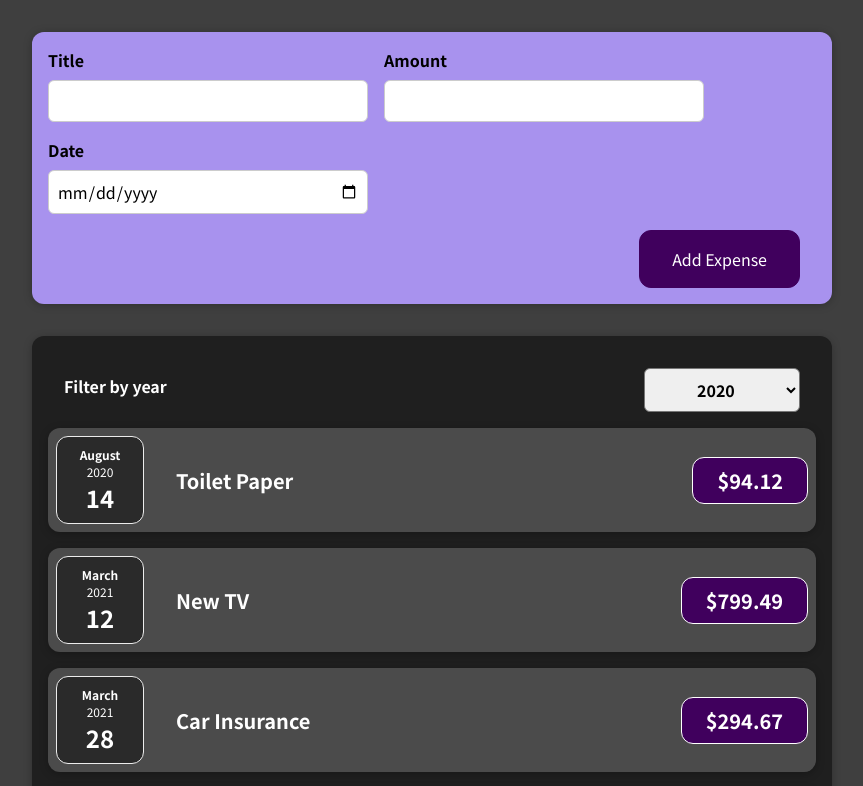
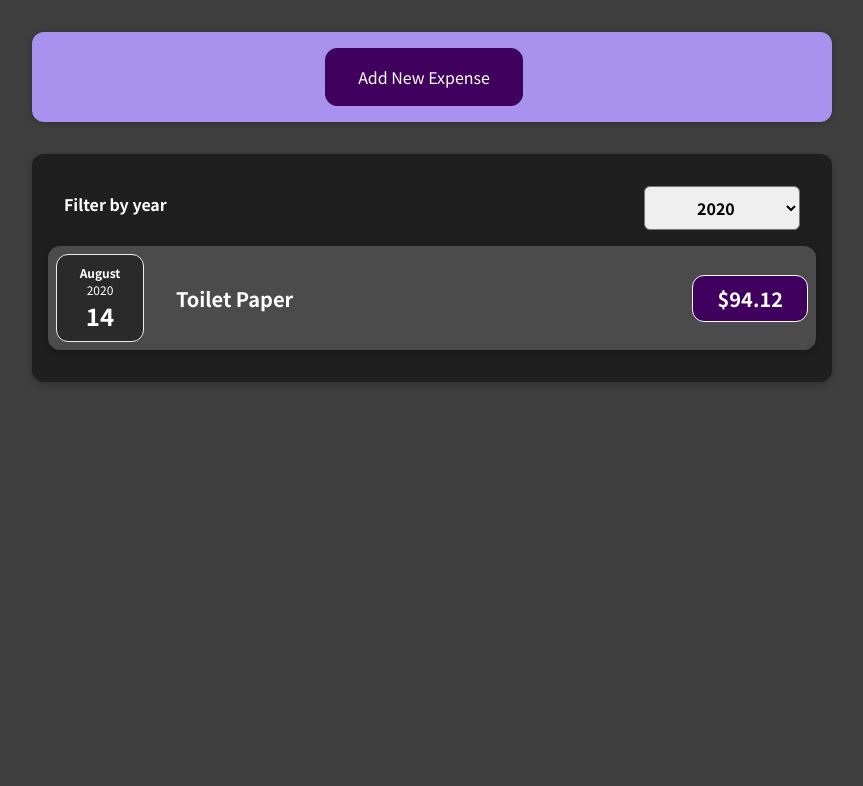
Before and after one commit to Avinash-Sahani/LearnReact, a React (Create React App) app in the folder Section 3 (React Basics)/react-basics/: page / in a window 1280 px wide. Shown: the top 786 px of the page, without its empty margins (208-1071 px from the left). Built offline with nearby package versions, Linux system fonts and the light colour scheme.

Commit message:
♻️(ExpenseList.js) : Added Expense List class and Add logic to show add new expense form

```diff
--- a/Section 3 (React Basics)/react-basics/src/components/Expenses/ExpenseFilter.js
+++ b/Section 3 (React Basics)/react-basics/src/components/Expenses/ExpenseFilter.js
@@ -3,6 +3,8 @@ import React from 'react';
 import './ExpenseFilter.css';
 
 const ExpensesFilter = (props) => {
+
+
 
     const dateDropDrownHandler = (event) =>{
 
--- /dev/null
+++ b/Section 3 (React Basics)/react-basics/src/components/Expenses/ExpenseList.css
@@ -0,0 +1,9 @@
+.expenses-list {
+    list-style: none;
+    padding: 0;
+}
+
+.expenses-list__fallback {
+    color: white;
+    text-align: center;
+}
--- /dev/null
+++ b/Section 3 (React Basics)/react-basics/src/components/Expenses/ExpenseList.js
@@ -0,0 +1,20 @@
+import React from "react";
+import ExpenseItem from './ExpenseItem';
+import "./ExpenseList.css";
+const ExpenseList = (props) => {
+    if (props.items.length == 0)
+        return <h2 className="expenses-list__fallback">No expenses found!</h2>
+
+     return  (props.items.map((expenseData) => (
+        <ul className="expenses-list">
+            <ExpenseItem
+                key={expenseData.id}
+                title={expenseData.title}
+                date={expenseData.date}
+                amount={expenseData.amount}/>
+        </ul>
+     )));
+
+
+}
+export default ExpenseList;
--- a/Section 3 (React Basics)/react-basics/src/components/Expenses/Expenses.js
+++ b/Section 3 (React Basics)/react-basics/src/components/Expenses/Expenses.js
@@ -3,28 +3,24 @@ import ExpenseItem from "./ExpenseItem";
 import Card from "../UI/Card";
 import React, {useState} from "react";
 import ExpenseFilter from "./ExpenseFilter";
-
+import ExpenseList from "./ExpenseList";
 
 function Expenses(props) {
 
+    let expenseContent = <p> No Expense Found </p>
     const [selectedYear, setSelectedYear] = useState("2020")
     const filterHandler = (newSelectedYear) => {
 
         setSelectedYear(newSelectedYear);
     }
 
-    const expenses = props.items;
+    const filteredExpense = props.items.filter(expense => expense.date.getFullYear() == selectedYear);
+
     return (
         <Card className="expenses">
             <ExpenseFilter selected={selectedYear} OnChangeFilter={filterHandler}></ExpenseFilter>
-            {props.items.map((expenseData) =>(
 
-                <ExpenseItem
-                    key = {expenseData.id}
-                    title={expenseData.title}
-                    date={expenseData.date}
-                    amount={expenseData.amount}/>))
-            }
+            <ExpenseList items = {filteredExpense}></ExpenseList>
 
         </Card>
 
--- a/Section 3 (React Basics)/react-basics/src/components/NewExpense/ExpenseForm.js
+++ b/Section 3 (React Basics)/react-basics/src/components/NewExpense/ExpenseForm.js
@@ -25,6 +25,9 @@ const ExpenseForm = (props) => {
 
     }
 
+    const cancelButtonEventHandler =() =>{
+        props.OnCancel();
+    }
     const changeTitleHandler = (event) => {
         setTitle(event.target.value)
         console.log(enteredTitle)
@@ -57,6 +60,8 @@ const ExpenseForm = (props) => {
             </div>
             <div className="new-expense__actions">
                 <button type="submit">Add Expense</button>
+                <button onClick={cancelButtonEventHandler} >Cancel</button>
+
             </div>
         </form>
     )
--- a/Section 3 (React Basics)/react-basics/src/components/NewExpense/NewExpense.js
+++ b/Section 3 (React Basics)/react-basics/src/components/NewExpense/NewExpense.js
@@ -1,8 +1,9 @@
 import "../NewExpense/NewExpense.css";
 import  ExpenseForm from "./ExpenseForm";
-import React  from "react";
+import React,{useState}  from "react";
 const NewExpense = (props) =>{
 
+    const [IsEditing,setIsEditing] = useState(false)
     const addExpenesHander = (newexpense) =>{
 
         let expense = {
@@ -12,10 +13,18 @@ const NewExpense = (props) =>{
         props.OnAddExpense(expense)
         console.log(expense)
 
+    }
+    const startEditingHandler = () =>{
+        setIsEditing(true)
+    }
+    const stopEditingHandler = () =>{
+        setIsEditing(false)
+    }
 
-    }
     return (<div class = "new-expense">
-        <ExpenseForm OnSaveExpense = {addExpenesHander} />
+        {!IsEditing && <button onClick={startEditingHandler}>Add New Expense</button> }
+        {IsEditing &&   <ExpenseForm OnSaveExpense = {addExpenesHander} OnCancel ={stopEditingHandler} /> }
+
     </div>)
 }
 export default NewExpense;
```
